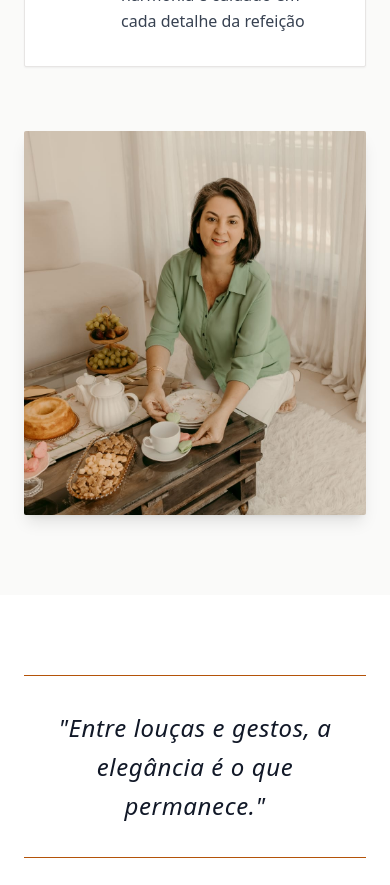
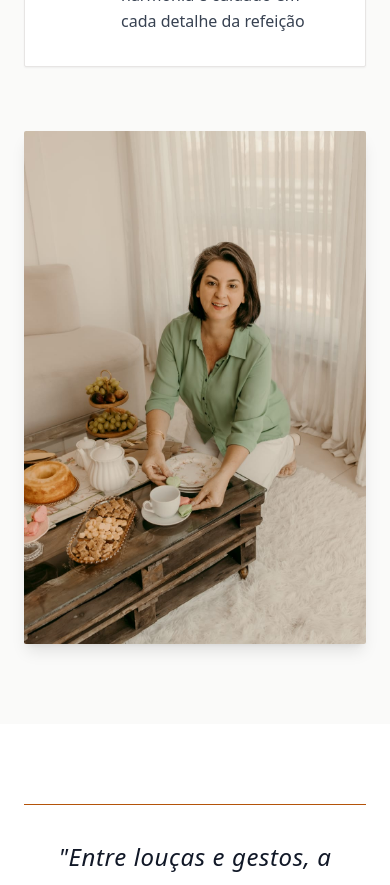
Before and after one commit to kainamf/entre-loucas-e-gestos, a React (Vite) app: page / in a window 390 px wide. Shown: the part 4680-5565 px from the top of the page. Built offline with nearby package versions, Linux system fonts and the light colour scheme.

Commit message:
fix: Update image container for better responsiveness in ForWho component

```diff
--- a/src/components/ForWho.tsx
+++ b/src/components/ForWho.tsx
@@ -53,11 +53,11 @@
         </div>
 
         <div className="mt-16">
-          <div className="relative h-96 md:h-[500px] rounded-sm overflow-hidden shadow-lg">
+          <div className="rounded-sm overflow-hidden shadow-lg flex items-center justify-center">
             <img
               src="/mesaPosta.jpeg"
               alt="Professional table setting"
-              className="w-full h-full object-cover object-center"
+              className="w-full h-auto max-h-[70vh] object-contain"
             />
           </div>
         </div>
```
